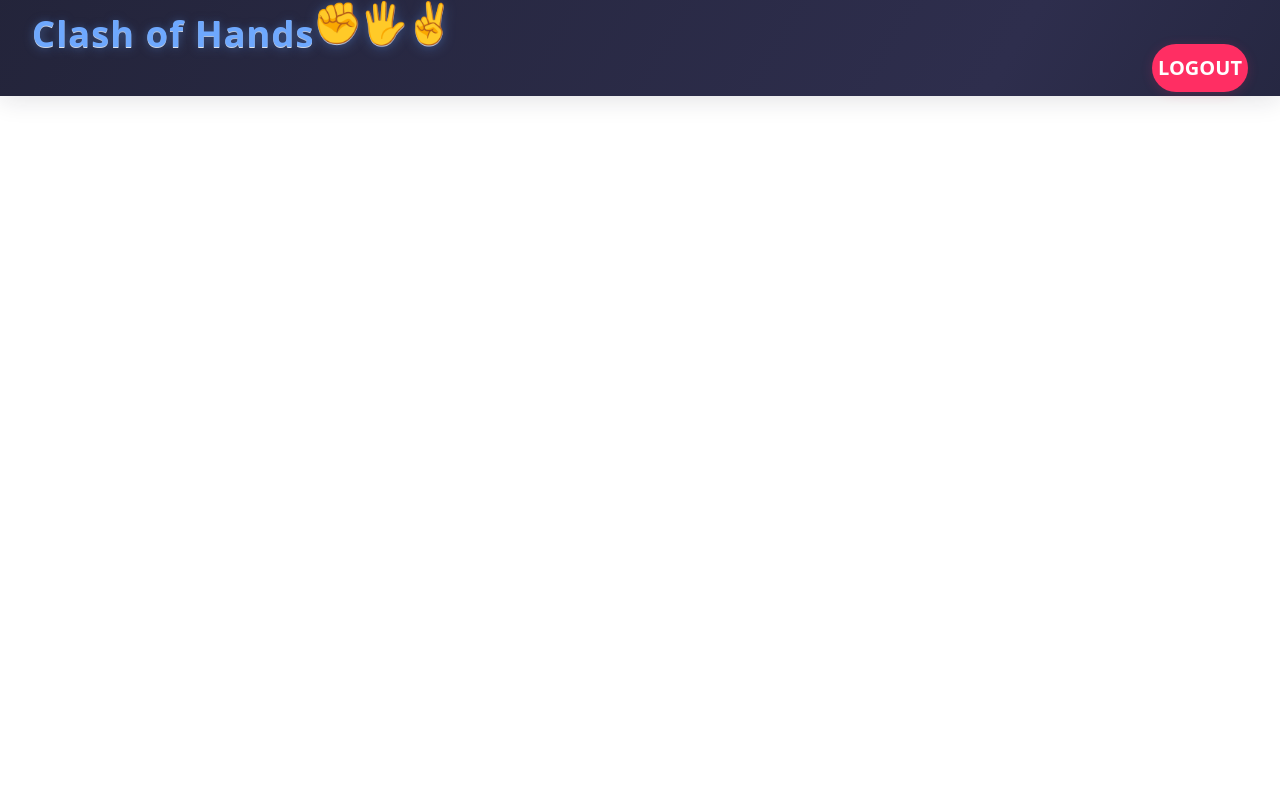
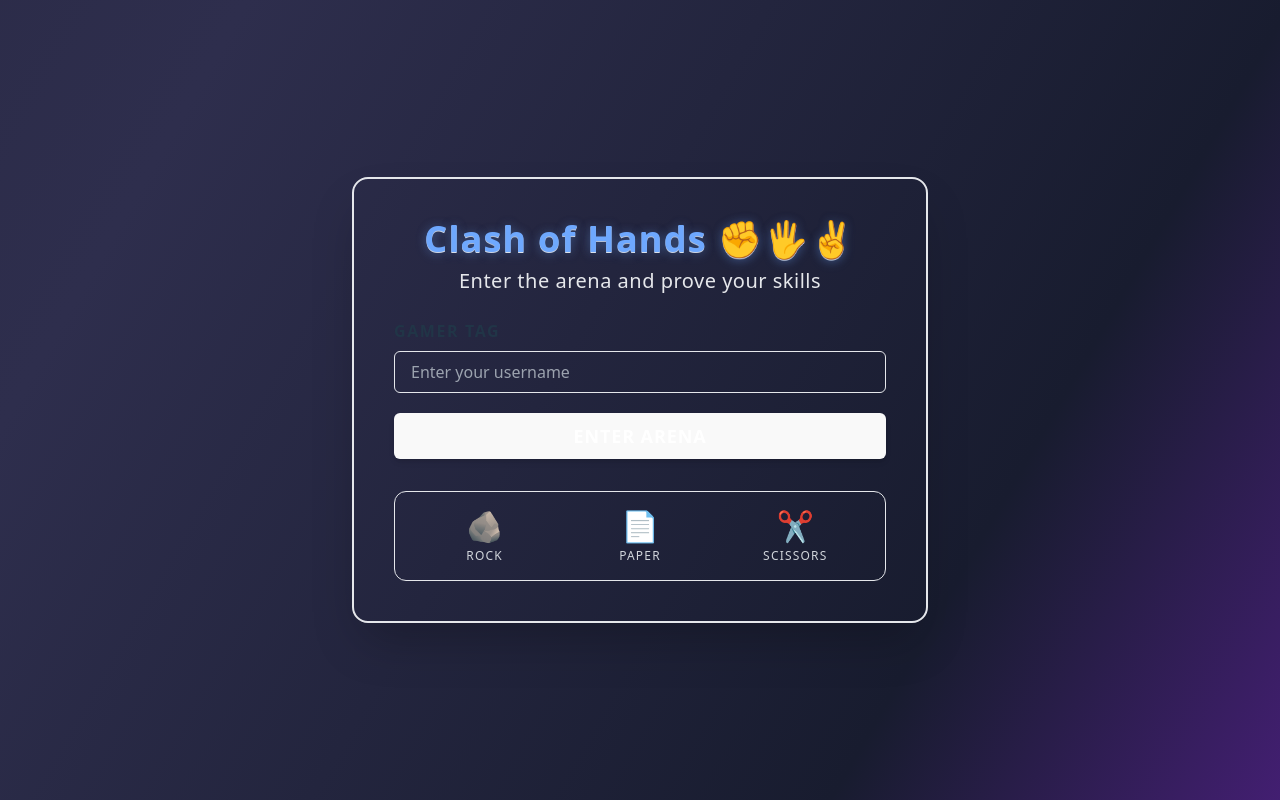
Before and after one commit to phase2-groupProject1/Rock-peper-scissors_client, a React (Vite) app in the folder rock_peper_gunting/: page / in a window 1280 px wide. Built offline with nearby package versions, Linux system fonts and the light colour scheme.

Commit message:
feat: Register Page

```diff
--- a/rock_peper_gunting/index.html
+++ b/rock_peper_gunting/index.html
@@ -2,7 +2,7 @@
 <html lang="en">
   <head>
     <meta charset="UTF-8" />
-    <link rel="icon" type="image/svg+xml" href="/vite.svg" />
+    <!-- <link rel="icon" type="image/svg+xml" href="/vite.svg" /> -->
     <meta name="viewport" content="width=device-width, initial-scale=1.0" />
     <title>Rock Paper Scissors Games</title>
     <link href="https://unpkg.com/tailwindcss@^2/dist/tailwind.min.css" rel="stylesheet" />
--- a/rock_peper_gunting/src/App.jsx
+++ b/rock_peper_gunting/src/App.jsx
@@ -1,12 +1,14 @@
+
 import React from 'react';
 import NavBar from './component/NavBar';
+import RegisterPage from './pages/RegisterPage';
 import './App.css';
+
 
 function App() {
   return (
     <>
-      <NavBar />
-      {/* Konten lain bisa ditambahkan di sini */}
+      <RegisterPage />
     </>
   );
 }
--- /dev/null
+++ b/rock_peper_gunting/src/pages/RegisterPage.jsx
@@ -0,0 +1,49 @@
+
+import React, { useState } from "react";
+
+const RegisterPage = () => {
+	const [username, setUsername] = useState("");
+
+	return (
+			<div className="fixed inset-0 min-h-screen min-w-full flex items-center justify-center navbar-bg animated-navbar-bg z-0">
+				<div className="w-full max-w-md md:max-w-xl p-6 md:p-10 rounded-2xl border-2 border-[#1fa9d6] shadow-2xl bg-[rgba(24,28,47,0.7)] backdrop-blur-md relative">
+				{/* Neon Title */}
+								<h1 className="text-center text-2xl md:text-4xl font-extrabold neon-title mb-2 drop-shadow-[0_0_18px_#00eaff] tracking-wider">
+									Clash of Hands <span role="img" aria-label="hands">✊🖐✌️</span>
+								</h1>
+				<p className="text-center text-lg md:text-xl text-gray-200 mb-6 font-light tracking-wide">
+					Enter the arena and prove your skills
+				</p>
+				<div className="mb-2 text-[#b2eaff] font-bold text-sm md:text-base tracking-widest">GAMER TAG</div>
+				<input
+					type="text"
+					placeholder="Enter your username"
+					value={username}
+					onChange={e => setUsername(e.target.value)}
+					className="w-full mb-5 px-4 py-2 rounded-md border border-[#1fa9d6] bg-transparent text-white placeholder-gray-400 focus:outline-none focus:ring-2 focus:ring-[#1fa9d6]"
+				/>
+				<button
+					className="w-full py-2 rounded-md bg-gradient-to-r from-[#1fa9d6] to-[#1f6fd6] text-white font-bold text-lg tracking-wider shadow-md hover:scale-105 transition-transform duration-200 mb-6"
+				>
+					ENTER ARENA
+				</button>
+				<div className="flex justify-between items-center gap-2 bg-[rgba(16,18,26,0.8)] rounded-xl p-4 mt-2 border border-[#23243a]">
+					<div className="flex flex-col items-center flex-1">
+						<span className="text-3xl mb-1">🪨</span>
+						<span className="text-xs text-gray-300 tracking-widest">ROCK</span>
+					</div>
+					<div className="flex flex-col items-center flex-1">
+						<span className="text-3xl mb-1">📄</span>
+						<span className="text-xs text-gray-300 tracking-widest">PAPER</span>
+					</div>
+					<div className="flex flex-col items-center flex-1">
+						<span className="text-3xl mb-1">✂️</span>
+						<span className="text-xs text-gray-300 tracking-widest">SCISSORS</span>
+					</div>
+				</div>
+			</div>
+		</div>
+	);
+};
+
+export default RegisterPage;
```
Also changed, not shown: 1 other file (tests, documents, lock files or other folders).
